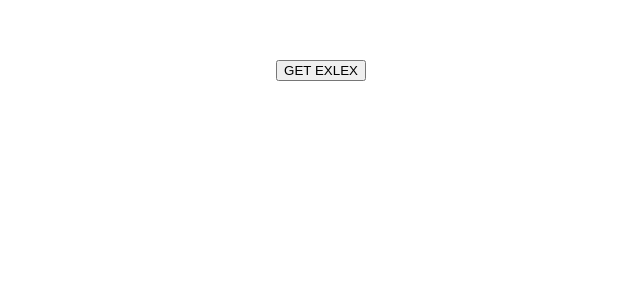
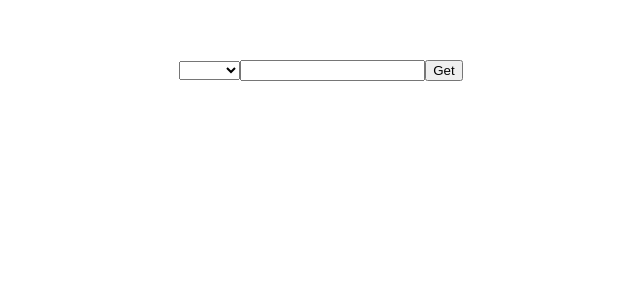
Before and after one commit to IWeidl/lolstatisticsclient, a Vue app: page / in a window 1280 px wide. Shown: the top 300 px of the page, without its empty margins (319-959 px from the left). Built offline with nearby package versions, Linux system fonts and the light colour scheme.

Commit message:
Implemented summoner text field and region drop down box.

```diff
--- a/src/App.vue
+++ b/src/App.vue
@@ -1,5 +1,17 @@
 <template>
-  <button @click="getSummoner">GET EXLEX</button>
+  <select v-model="region">
+    <option>OC1</option>
+    <option>NA1</option>
+    <option>EUN1</option>
+    <option>EUW1</option>
+    <option>JP1</option>
+    <option>KR</option>
+    <option>BR1</option>
+    <option>TR1</option>
+    <option>RU</option>
+  </select>
+  <input v-model="summoner">
+  <button @click="getSummoner">Get {{ summoner }}</button>
   <pre>{{ results }}</pre>
 </template>
 
@@ -10,12 +22,14 @@ export default {
 
   data() {
     return {
+      region: null,
+      summoner: null,
       results: null
     }
   },
   methods: {
     async getSummoner() {
-      axios.get('http://localhost:3000/oc1/summoner/exlex')
+      axios.get(`http://localhost:3000/${this.region}/summoner/${this.summoner}`)
       .then((response) => {
         this.results = response.data;
       })
```
